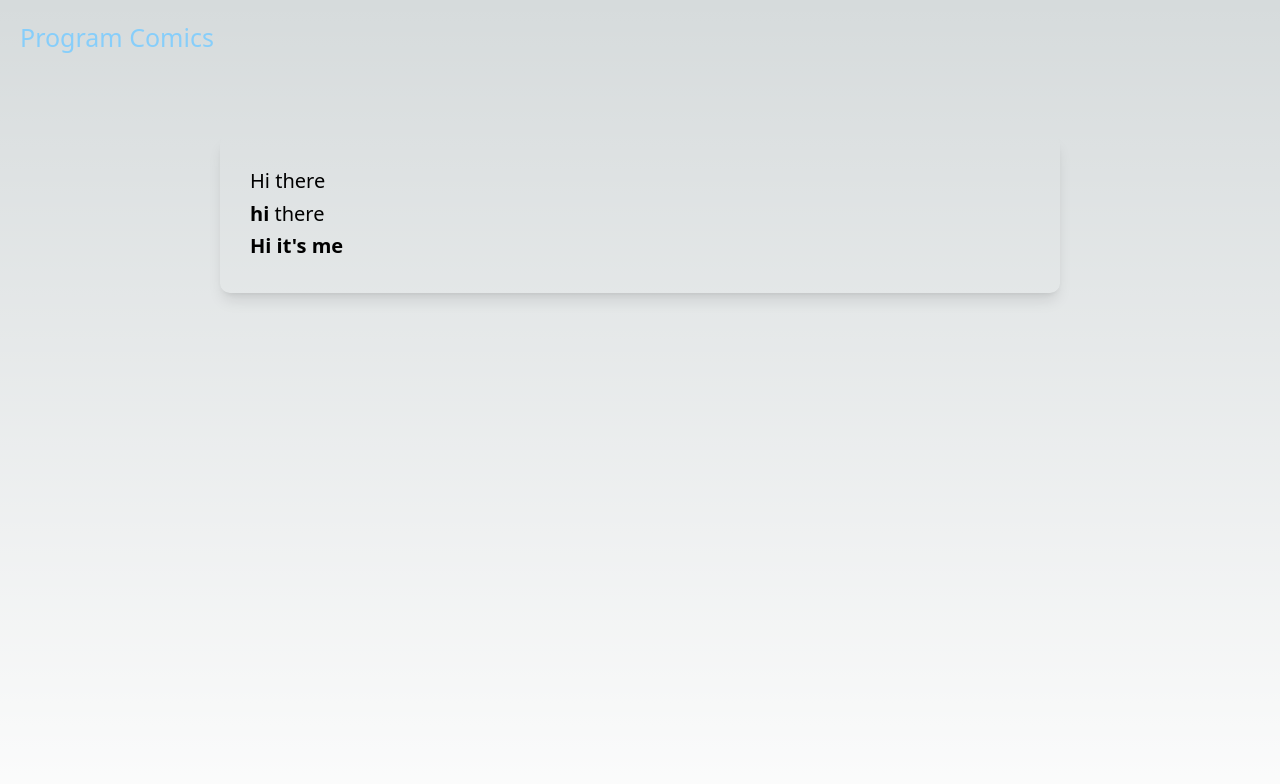
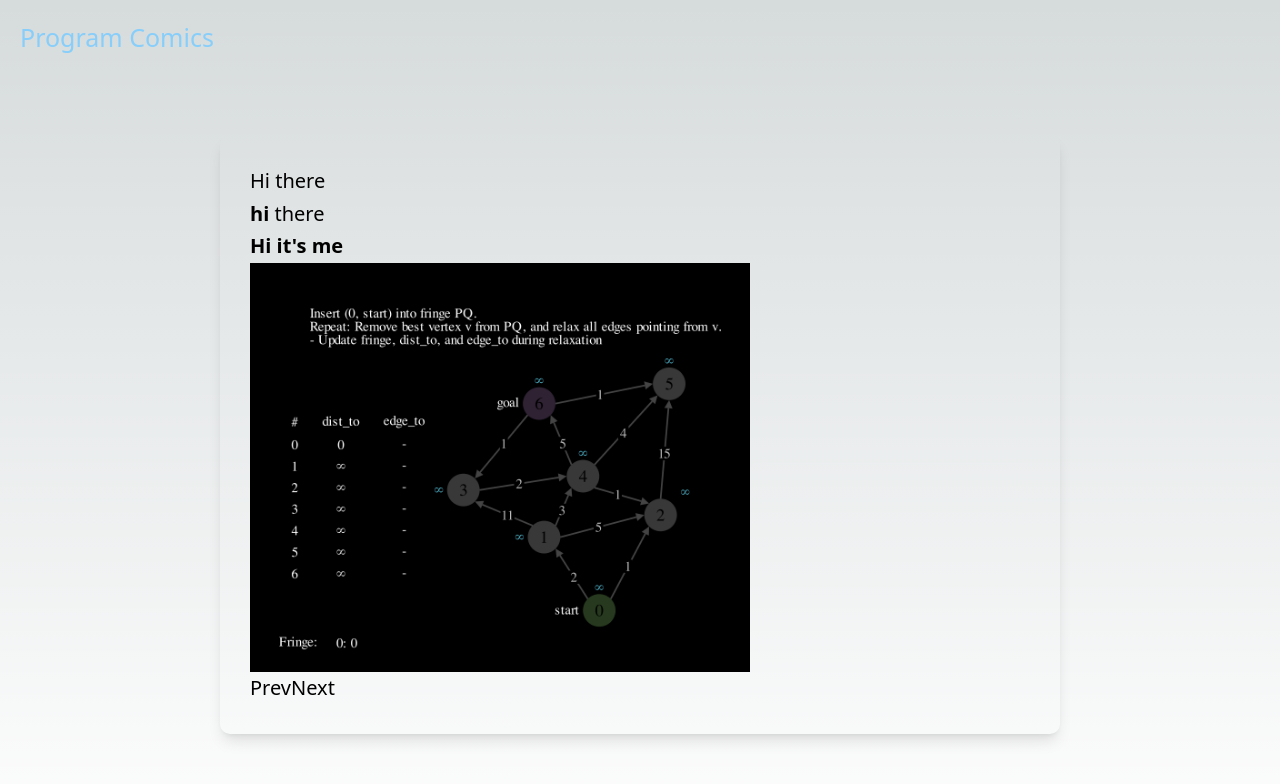
Before and after one commit to tommy11jo/program-comics, a Next.js app in the folder react-src/: page /dijkstras in a window 1280 px wide. Shown: the top 784 px of the page. Built offline with nearby package versions, Linux system fonts and the light colour scheme.

Commit message:
slideshow working

```diff
--- /dev/null
+++ b/react-src/components/Slideshow.tsx
@@ -0,0 +1,37 @@
+import React, { useState } from "react"
+import Image from "next/image"
+
+interface SlideshowProps {
+  folder: string
+  size: number
+}
+
+const Slideshow: React.FC<SlideshowProps> = ({ folder, size }) => {
+  const [current, setCurrent] = useState(0)
+
+  const nextSlide = () => setCurrent((current + 1) % size)
+  const prevSlide = () => setCurrent((current - 1 + size) % size)
+
+  return (
+    <div>
+      {/* must insert all images into DOM, so Next includes them at build time */}
+      <div style={{ display: "block" }}>
+        {Array.from({ length: size }, (_, index) => (
+          <Image
+            key={index}
+            src={`${folder}/step${index}.png`}
+            alt={`Slide ${index}`}
+            width={500}
+            height={300}
+            unoptimized={true}
+            style={{ display: current === index ? "block" : "none" }}
+          />
+        ))}
+      </div>
+      <button onClick={prevSlide}>Prev</button>
+      <button onClick={nextSlide}>Next</button>
+    </div>
+  )
+}
+
+export default Slideshow
--- a/react-src/pages/dijkstras.mdx
+++ b/react-src/pages/dijkstras.mdx
@@ -1,13 +1,15 @@
 import Layout from "./concept/layout.tsx"
+import Slideshow from "../components/Slideshow.tsx"
 export const meta = {
   title: "Dijkstra's",
   date: "2024-03-08",
-  picturePath: "/dijkstra/slideshow/step0.png",
+  picturePath: "/graphics/dijkstra/slideshow/step0.png",
 }
 
 Hi there
 
 - **hi** there
 - **Hi it's me**
+  <Slideshow folder="/graphics/dijkstra/slideshow" size={10} />
 
 export default ({ children }) => <Layout meta={meta}>{children}</Layout>
```
